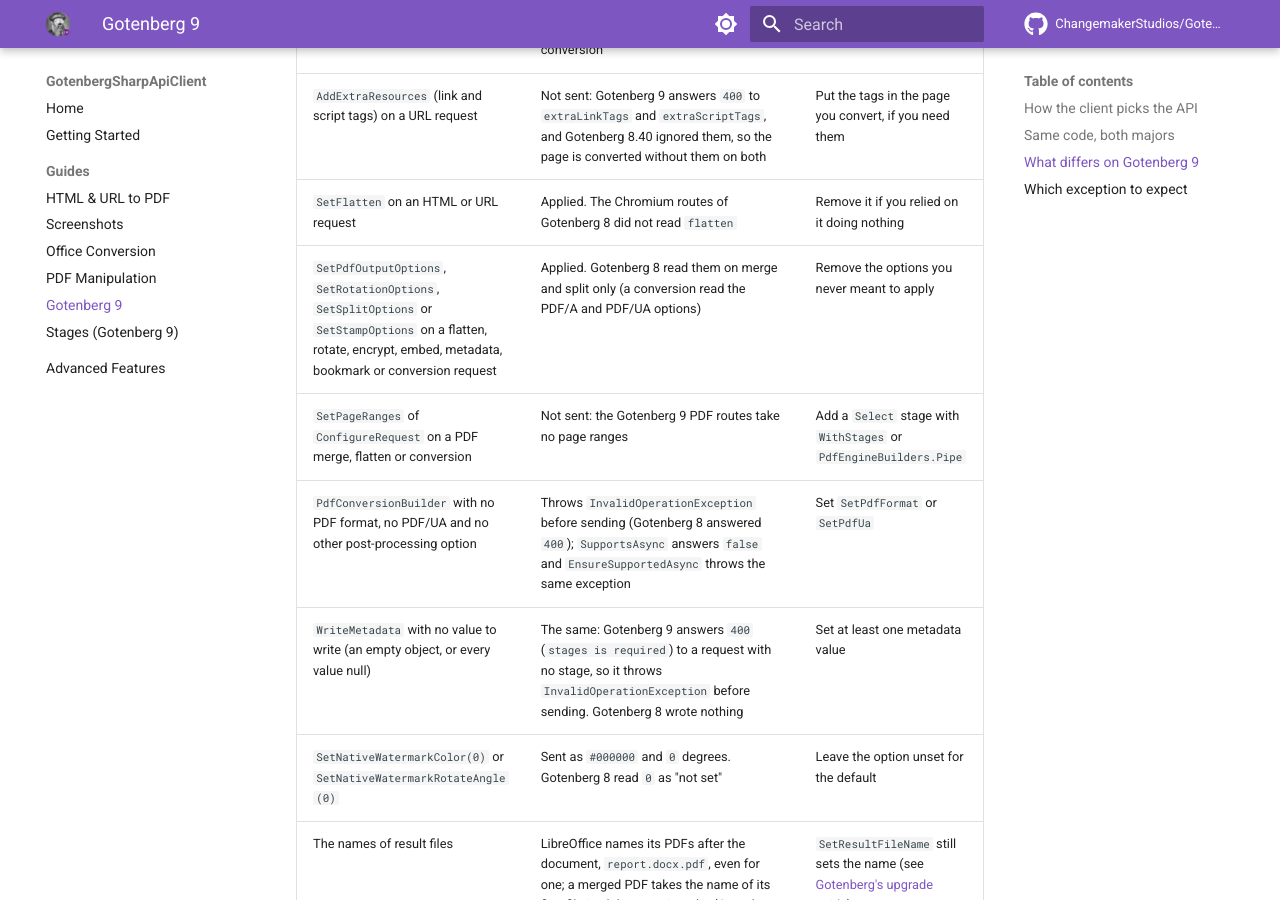
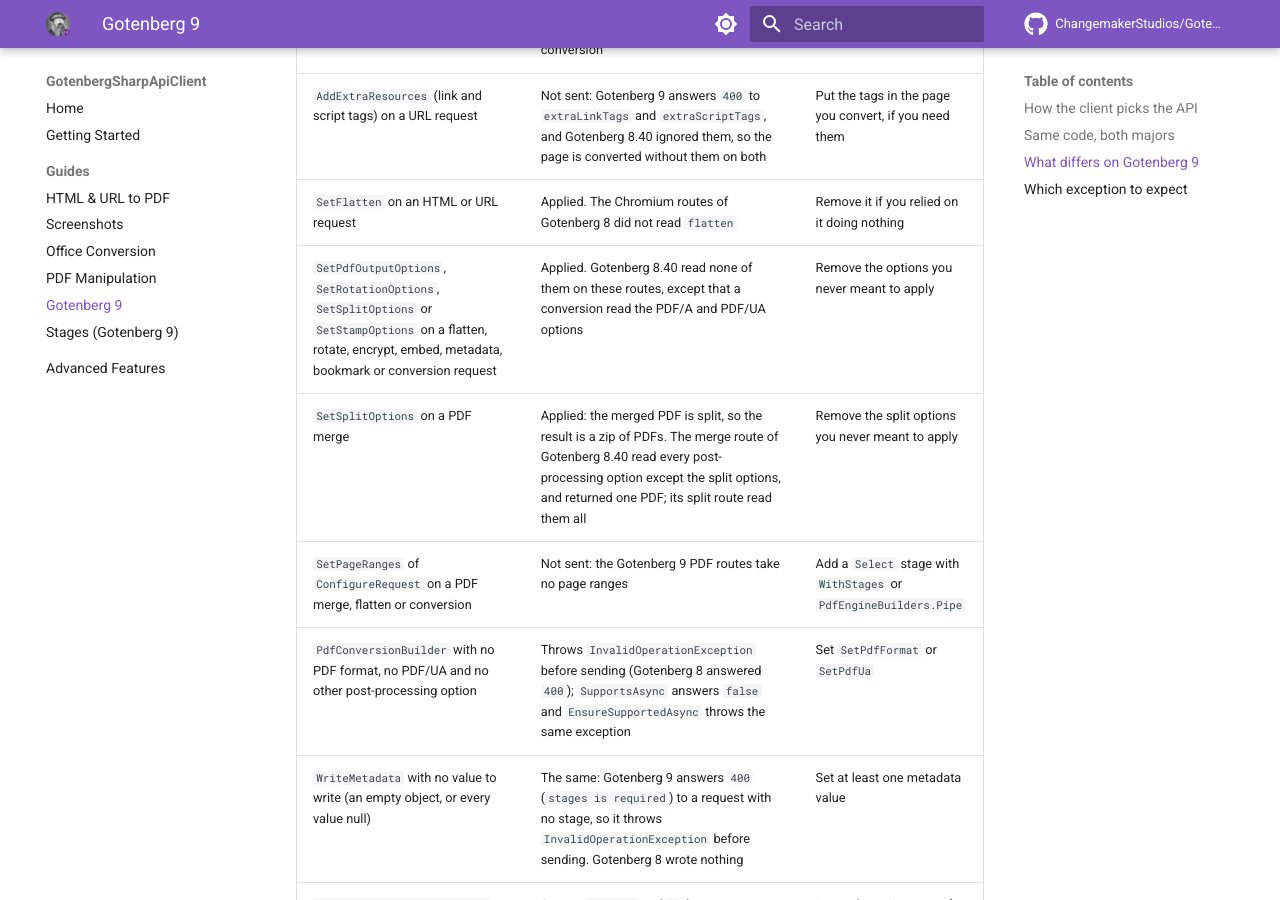
Before and after one commit to ChangemakerStudios/GotenbergSharpApiClient, an MkDocs documentation site: the page built from docs/gotenberg-9.md, in a window 1280 px wide and 900 px high, scrolled down 3683 px. Built offline with MkDocs 1.6.1 and Material for MkDocs 9.7.7, drawn with Linux system fonts in a browser that asks for light colours; comment, search, counter and statistics services are not loaded.

Commit message:
Say exactly which Gotenberg 8 PDF routes read the post-processing options
The docs said Gotenberg 8 read the post-processing options on the merge
and split routes only. In 8.40 the merge route reads every one of them
except the split options, the split route reads them all, the conversion
route reads PDF/A and PDF/UA, and the other PDF routes read none. On 9
the client applies them to every PDF operation, so a merge with split
options returns a zip there and one PDF on 8. The release note and the
Gotenberg 9 table now state that.

```diff
--- a/docs/gotenberg-9.md
+++ b/docs/gotenberg-9.md
@@ -84,7 +84,8 @@ Each row is something that works on 7 and 8 and behaves differently, or is refus
 | PDF/A together with a password | Refused: PDF/A forbids encryption, and Gotenberg 9 will not encrypt after a PDF/A conversion | Drop one of them. PDF/UA with a password works |
 | `AddExtraResources` (link and script tags) on a URL request | Not sent: Gotenberg 9 answers `400` to `extraLinkTags` and `extraScriptTags`, and Gotenberg 8.40 ignored them, so the page is converted without them on both | Put the tags in the page you convert, if you need them |
 | `SetFlatten` on an HTML or URL request | Applied. The Chromium routes of Gotenberg 8 did not read `flatten` | Remove it if you relied on it doing nothing |
-| `SetPdfOutputOptions`, `SetRotationOptions`, `SetSplitOptions` or `SetStampOptions` on a flatten, rotate, encrypt, embed, metadata, bookmark or conversion request | Applied. Gotenberg 8 read them on merge and split only (a conversion read the PDF/A and PDF/UA options) | Remove the options you never meant to apply |
+| `SetPdfOutputOptions`, `SetRotationOptions`, `SetSplitOptions` or `SetStampOptions` on a flatten, rotate, encrypt, embed, metadata, bookmark or conversion request | Applied. Gotenberg 8.40 read none of them on these routes, except that a conversion read the PDF/A and PDF/UA options | Remove the options you never meant to apply |
+| `SetSplitOptions` on a PDF merge | Applied: the merged PDF is split, so the result is a zip of PDFs. The merge route of Gotenberg 8.40 read every post-processing option except the split options, and returned one PDF; its split route read them all | Remove the split options you never meant to apply |
 | `SetPageRanges` of `ConfigureRequest` on a PDF merge, flatten or conversion | Not sent: the Gotenberg 9 PDF routes take no page ranges | Add a `Select` stage with `WithStages` or `PdfEngineBuilders.Pipe` |
 | `PdfConversionBuilder` with no PDF format, no PDF/UA and no other post-processing option | Throws `InvalidOperationException` before sending (Gotenberg 8 answered `400`); `SupportsAsync` answers `false` and `EnsureSupportedAsync` throws the same exception | Set `SetPdfFormat` or `SetPdfUa` |
 | `WriteMetadata` with no value to write (an empty object, or every value null) | The same: Gotenberg 9 answers `400` (`stages is required`) to a request with no stage, so it throws `InvalidOperationException` before sending. Gotenberg 8 wrote nothing | Set at least one metadata value |
```
Also changed, not shown: CHANGES.MD (+1 -1 lines).
